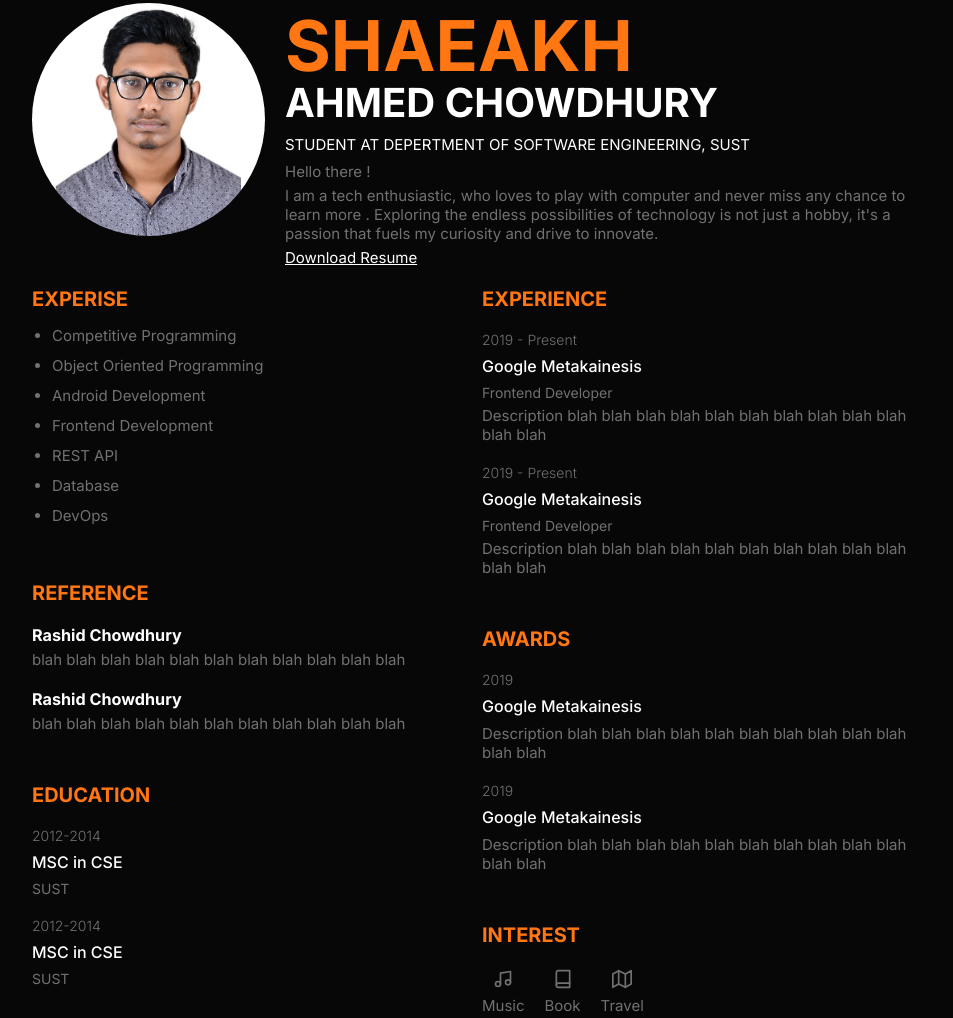
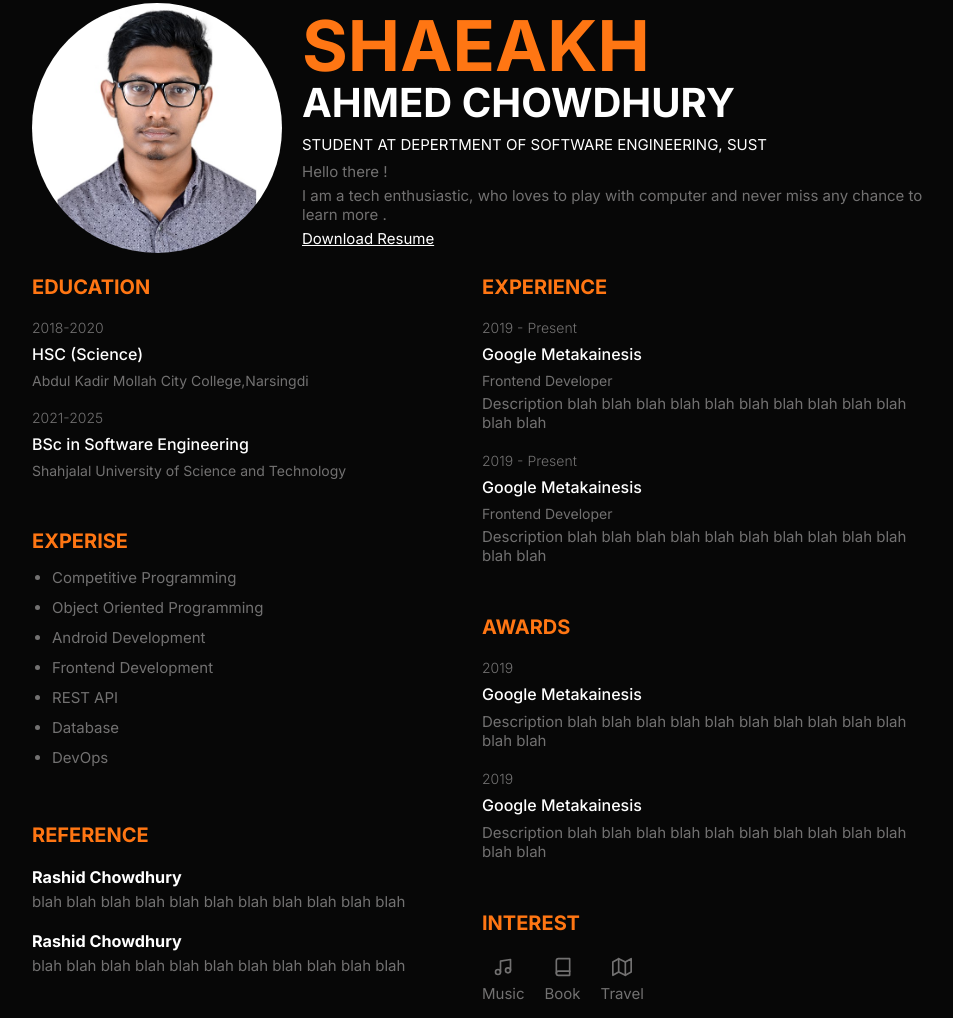
Before and after one commit to shaeakh/shaeakh.github.io, a plain HTML site: page index.html in a window 1280 px wide. Shown: the part 47-1065 px from the top of the page, without its empty margins (158-1111 px from the left). Drawn offline with nearby package versions, Linux system fonts and the light colour scheme.

Commit message:
Education Section Added

```diff
--- a/index.html
+++ b/index.html
@@ -28,15 +28,34 @@
                     <p class="Profiledescription">
                         I am a tech enthusiastic, who loves to play with computer
                         and never miss any chance to learn more .
-                        Exploring the endless possibilities of technology is not just a hobby,
-                        it's a passion that fuels my curiosity and drive to innovate.
                     </p>
 
                     <a href="./assets/CV.pdf" class="DownloadBtn" download="Shaeakh's Resume.pdf">Download Resume</a>
                 </div>
             </div>
         </div>
+
+
+
+
+
+
+
+
         <div class="group1">
+            <div class="education">
+                <h3 class="title">Education</h3>
+                <div class="eduItem">
+                    <p class="preTitle">2018-2020</p>
+                    <h4 class="itemTitle">HSC (Science)</h4>
+                    <p class="itemSubtitle">Abdul Kadir Mollah City College,Narsingdi</p>
+                </div>
+                <div class="eduItem">
+                    <p class="preTitle">2021-2025</p>
+                    <h4 class="itemTitle">BSc in Software Engineering</h4>
+                    <p class="itemSubtitle">Shahjalal University of Science and Technology</p>
+                </div>
+            </div>
             <div class="skills">
                 <h3 class="title">Experise</h3>
                 <ul class="skills_list Profiledescription">
@@ -62,19 +81,7 @@
 
 
             </div>
-            <div class="education">
-                <h3 class="title">Education</h3>
-                <div class="eduItem">
-                    <p class="preTitle">2012-2014</p>
-                    <h4 class="itemTitle">MSC in CSE</h4>
-                    <p class="itemSubtitle">SUST</p>
-                </div>
-                <div class="eduItem">
-                    <p class="preTitle">2012-2014</p>
-                    <h4 class="itemTitle">MSC in CSE</h4>
-                    <p class="itemSubtitle">SUST</p>
-                </div>
-            </div>
+
             <div class="certification">
                 <h3 class="title">certification</h3>
                 <div class="certificationItem">
```
